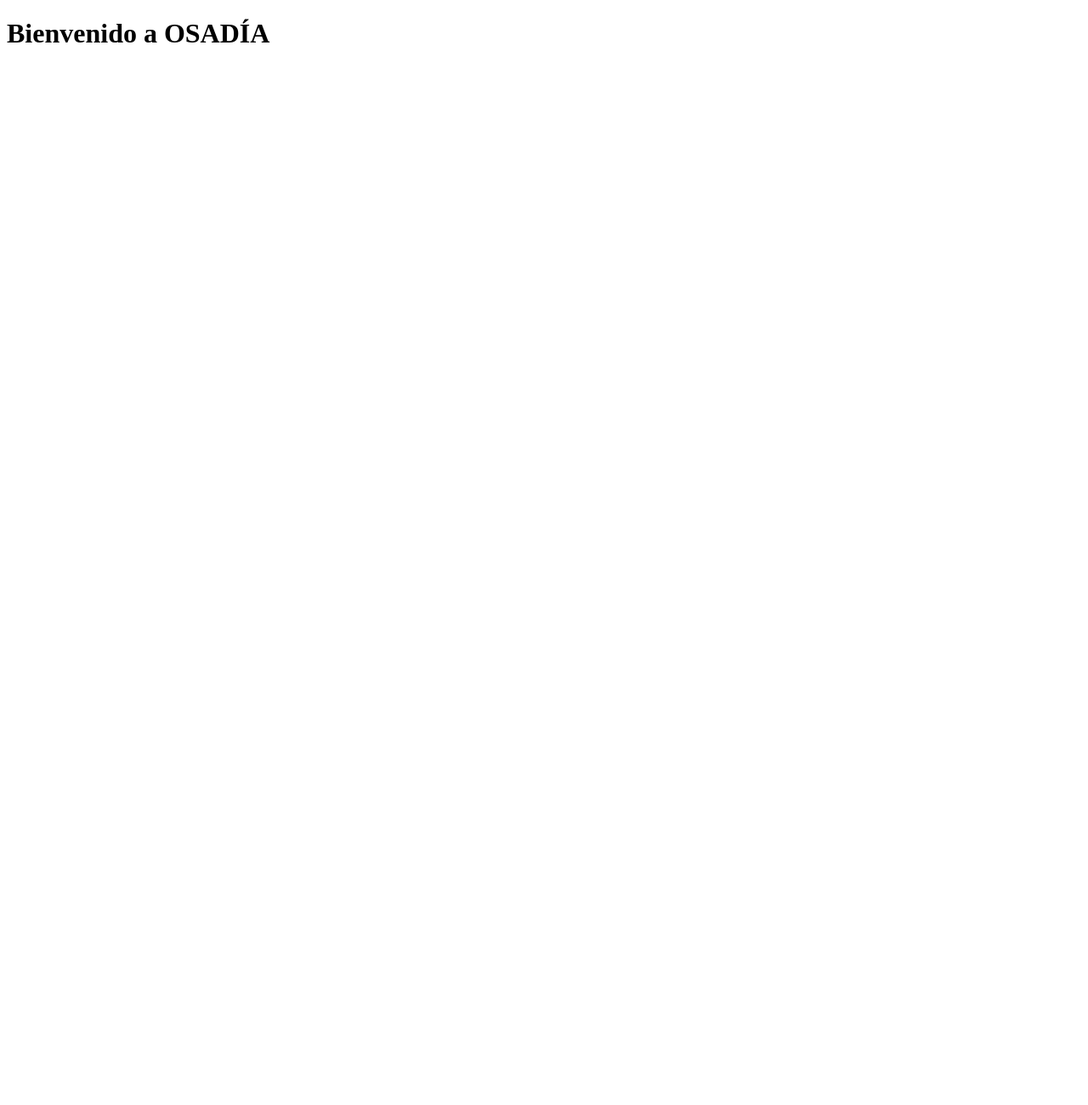
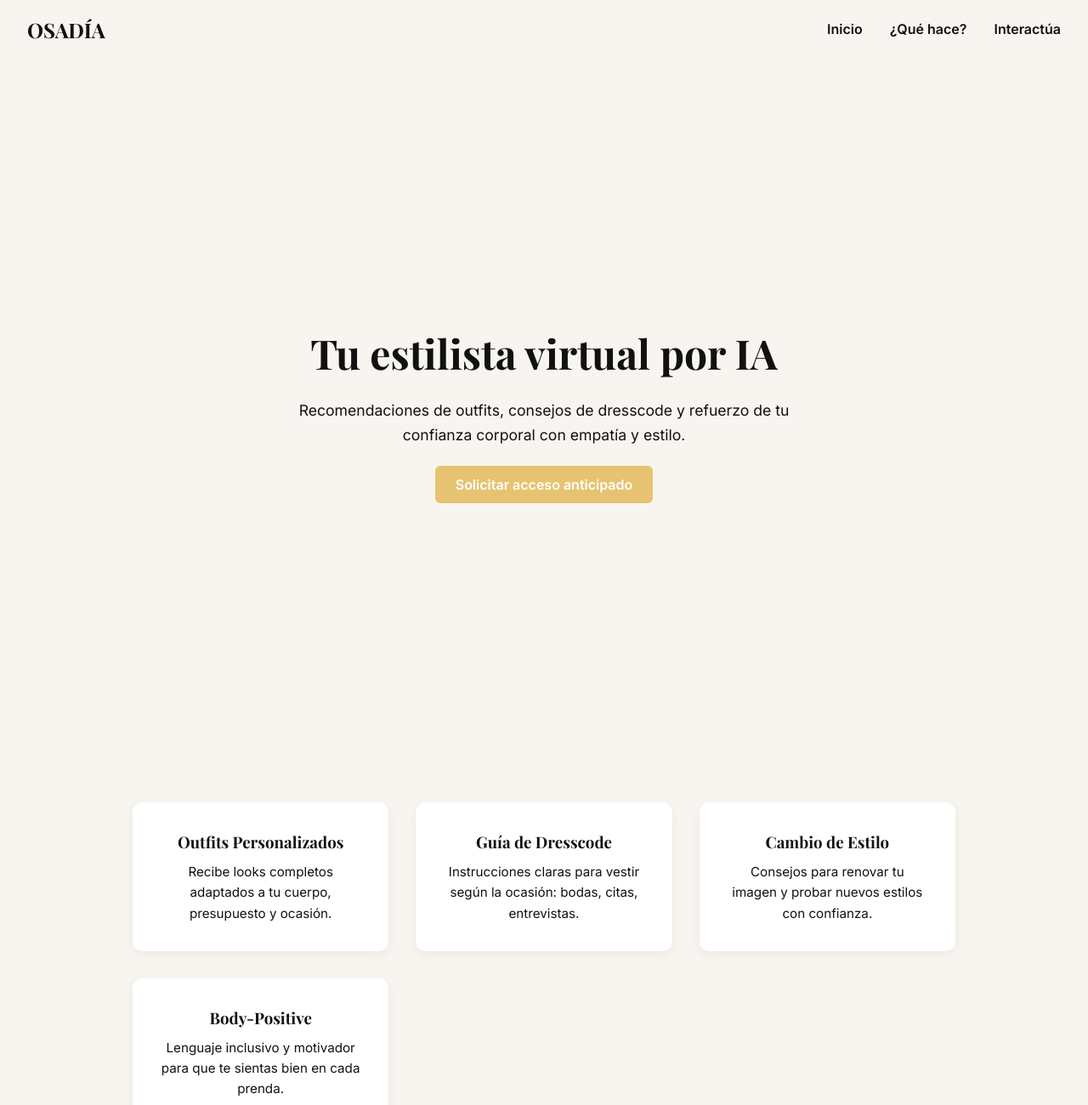
Before and after one commit to Aleherrera03/osadia-web, a plain HTML site: page index.html in a window 1280 px wide. Shown: the top 1300 px of the page at 85% size. Before the commit the page ends 800 px from the top, so only its background shows below. Drawn offline with nearby package versions, Linux system fonts and the light colour scheme.

Commit message:
Add files via upload

```diff
--- a/index.html
+++ b/index.html
@@ -1 +1,93 @@
-<!DOCTYPE html><html><head><title>OSADÍA</title></head><body><h1>Bienvenido a OSADÍA</h1></body></html>
+<!DOCTYPE html>
+<html lang="es">
+<head>
+  <meta charset="UTF-8">
+  <meta name="viewport" content="width=device-width, initial-scale=1">
+  <title>OSADÍA – Estilista Virtual IA</title>
+  <link href="https://fonts.googleapis.com/css2?family=Playfair+Display:wght@500;700&family=Inter:wght@400;600&display=swap" rel="stylesheet">
+  <style>
+    /* Reset y variables */
+    *{margin:0;padding:0;box-sizing:border-box;}
+    :root {
+      --bg: #f8f5f0;
+      --text: #111;
+      --primary: #111;
+      --accent: #e6c370;
+      --light: #fff;
+    }
+    body, html {width:100%;height:100%;font-family:'Inter',sans-serif;background:var(--bg);color:var(--text);line-height:1.6;}
+    /* Navbar */
+    header{position:fixed;top:0;left:0;width:100%;background:rgba(248,245,240,0.95);backdrop-filter:blur(10px);padding:1rem 2rem;display:flex;justify-content:space-between;align-items:center;z-index:1000;}
+    header h1{font-family:'Playfair Display',serif;font-size:1.5rem;color:var(--primary);}
+    nav ul{display:flex;list-style:none;} nav li{margin-left:2rem;} nav a{text-decoration:none;color:var(--text);font-weight:600;transition:color .3s;} nav a:hover{color:var(--accent);}
+    /* Spacer */
+    .spacer{height:80px;}
+    /* Hero */
+    .hero{min-height:100vh;display:flex;align-items:center;justify-content:center;text-align:center;padding:0 1rem;}
+    .hero-content{max-width:600px;}
+    .hero h2{font-family:'Playfair Display',serif;font-size:3rem;margin-bottom:1rem;color:var(--primary);}
+    .hero p{font-size:1.1rem;margin-bottom:2rem;}
+    .btn-primary{background:var(--accent);color:var(--light);padding:.75rem 1.5rem;border:none;border-radius:6px;font-size:1rem;cursor:pointer;transition:background .3s;font-weight:600;text-decoration:none;}
+    .btn-primary:hover{background:#d4b559;}
+    /* Features */
+    .features{padding:4rem 1rem;max-width:1000px;margin:auto;display:grid;grid-template-columns:repeat(auto-fit,minmax(250px,1fr));gap:2rem;}
+    .feature-card{background:var(--light);padding:2rem;border-radius:12px;box-shadow:0 4px 12px rgba(0,0,0,.05);text-align:center;}
+    .feature-card h3{font-family:'Playfair Display',serif;margin-bottom:.5rem;color:var(--primary);}
+    .feature-card p{font-size:.95rem;}
+    /* Chat embed */
+    .chat-embed{padding:2rem 1rem;max-width:800px;margin:auto;}
+    .chat-embed iframe{width:100%;height:500px;border:none;border-radius:8px;box-shadow:0 4px 12px rgba(0,0,0,.1);}
+    /* Footer */
+    footer{background:var(--primary);color:var(--light);text-align:center;padding:2rem 1rem;margin-top:4rem;}
+    footer p{font-size:.85rem;}
+  </style>
+</head>
+<body>
+  <header>
+    <h1>OSADÍA</h1>
+    <nav>
+      <ul>
+        <li><a href="#hero">Inicio</a></li>
+        <li><a href="#features">¿Qué hace?</a></li>
+        <li><a href="#chat">Interactúa</a></li>
+      </ul>
+    </nav>
+  </header>
+  <div class="spacer"></div>
+
+  <section id="hero" class="hero">
+    <div class="hero-content">
+      <h2>Tu estilista virtual por IA</h2>
+      <p>Recomendaciones de outfits, consejos de dresscode y refuerzo de tu confianza corporal con empatía y estilo.</p>
+      <a href="https://forms.gle/GMk8ztAE3iTwQtnq8" class="btn-primary">Solicitar acceso anticipado</a>
+    </div>
+  </section>
+
+  <section id="features" class="features">
+    <div class="feature-card">
+      <h3>Outfits Personalizados</h3>
+      <p>Recibe looks completos adaptados a tu cuerpo, presupuesto y ocasión.</p>
+    </div>
+    <div class="feature-card">
+      <h3>Guía de Dresscode</h3>
+      <p>Instrucciones claras para vestir según la ocasión: bodas, citas, entrevistas.</p>
+    </div>
+    <div class="feature-card">
+      <h3>Cambio de Estilo</h3>
+      <p>Consejos para renovar tu imagen y probar nuevos estilos con confianza.</p>
+    </div>
+    <div class="feature-card">
+      <h3>Body-Positive</h3>
+      <p>Lenguaje inclusivo y motivador para que te sientas bien en cada prenda.</p>
+    </div>
+  </section>
+
+  <section id="chat" class="chat-embed">
+    <iframe src="https://chat.openai.com/embed/gpts/YOUR_GPT_ID" title="OSADÍA Chat"></iframe>
+  </section>
+
+  <footer>
+    <p>&copy; 2025 OSADÍA – Diseñado con estilo y empatía | Contacto: osadia@gpt.app</p>
+  </footer>
+</body>
+</html>
```
